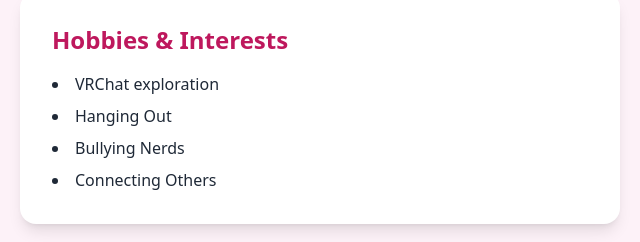
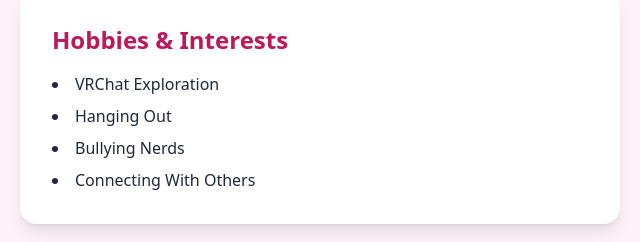
Before and after one commit to SlushyP1e/SlushyP1e.github.io, a plain HTML site: page index.html in a window 1280 px wide. Shown: the part 452-694 px from the top of the page, 636-1276 px from the left. Drawn offline with nearby package versions, Linux system fonts and the light colour scheme.

Commit message:
Update index.html

```diff
--- a/index.html
+++ b/index.html
@@ -30,10 +30,10 @@
     <section class="bg-white rounded-2xl shadow-lg p-8 transition-shadow hover:shadow-2xl">
       <h2 class="text-2xl font-semibold text-pink-700 mb-4">Hobbies & Interests</h2>
       <ul class="list-disc list-inside space-y-2">
-        <li>VRChat exploration</li>
+        <li>VRChat Exploration</li>
         <li>Hanging Out</li>
         <li>Bullying Nerds</li>
-        <li>Connecting Others</li>
+        <li>Connecting With Others</li>
       </ul>
     </section>
 
```
